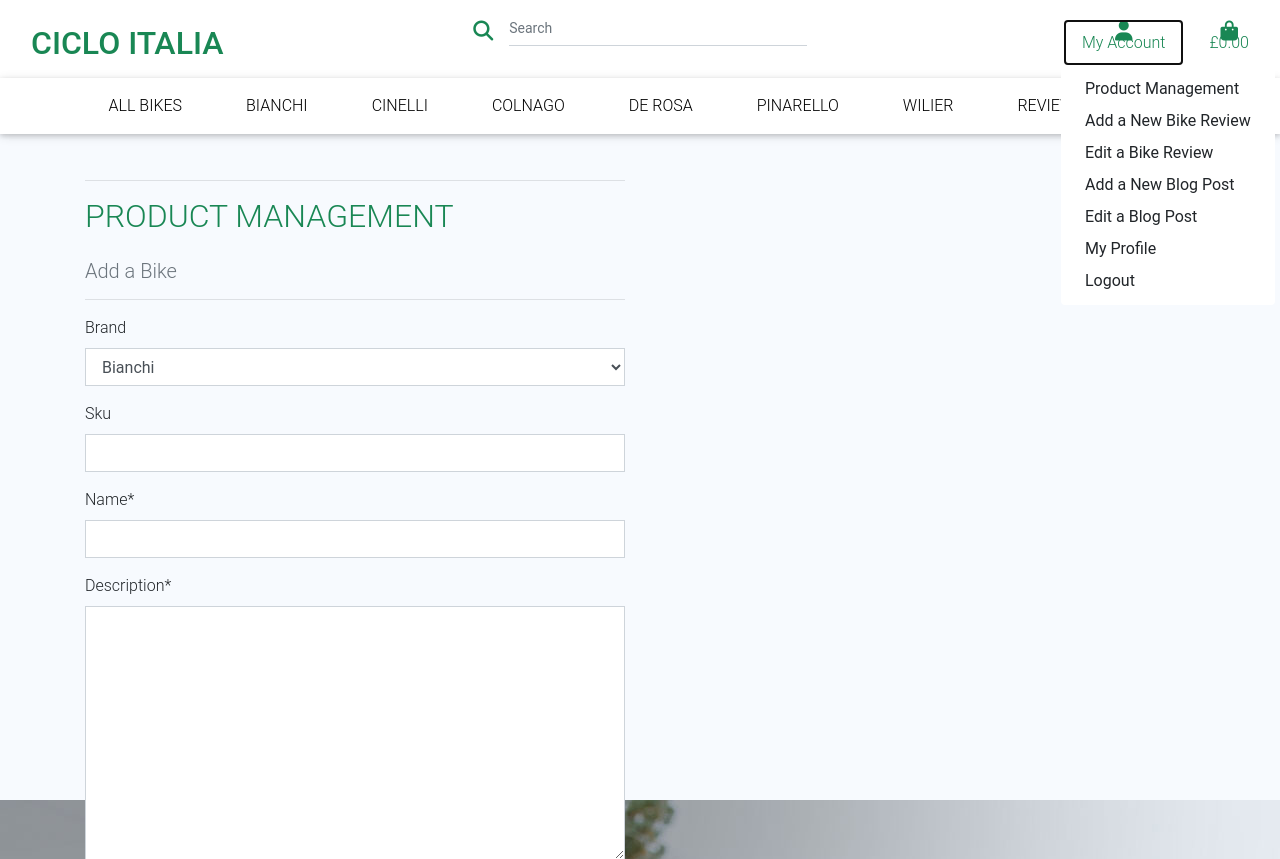
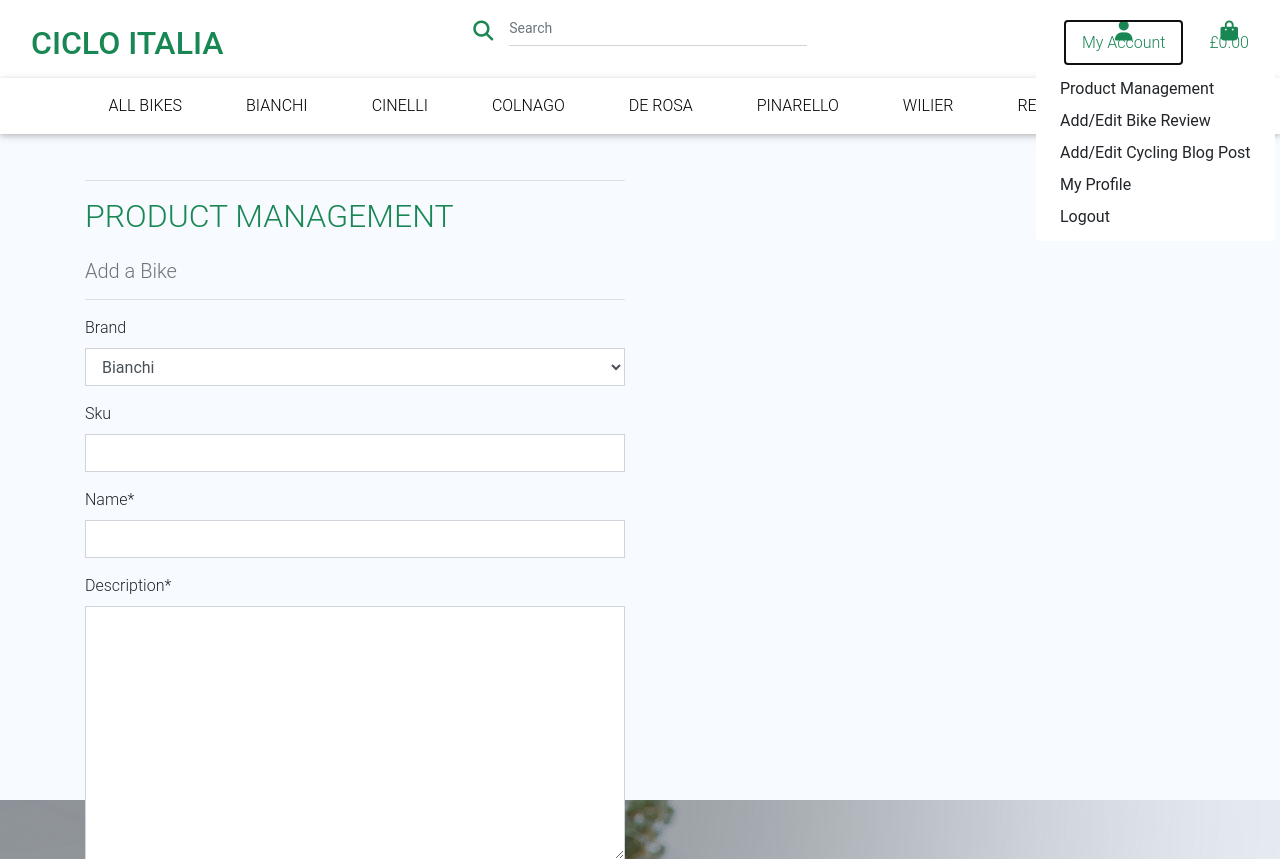
Before and after one commit to sruss07/MS04-Ciclo-Italia, a Django app: page /bikes/add/ in a window 1280 px wide, after a click on "My Account". Shown: the top 859 px of the page. Run offline with Django 3.2, Linux system fonts and the light colour scheme; the visitor is signed in with stand-in values (Sample User, id 1); data comes from the database, SQL or seed files in the repository; parts of the project's set-up code (start-up, migrations or seed data) failed here and were passed over; some libraries are stand-ins or nearby versions.

Commit message:
removed code that was causing NoReverseMtach error

```diff
--- a/templates/base.html
+++ b/templates/base.html
@@ -85,13 +85,9 @@
                             {% if request.user.is_authenticated %}
                             {% if request.user.is_superuser %}
                             <a href="{% url 'add_bike' %}" class="dropdown-item">Product Management</a>
-                            <a href="{% url 'review_new' %}" class="dropdown-item">Add a New Bike Review</a>
-                            <a href="{% url 'review_edit' %}"
-                            class="dropdown-item">Edit a Bike Review</a>
+                            <a href="{% url 'review_new' %}" class="dropdown-item">Add/Edit Bike Review</a>
                             <a href="{% url 'blog_new' %}"
-                            class="dropdown-item">Add a New Blog Post</a>
-                            <a href="{% url 'blog_edit' %}"
-                            class="dropdown-item">Edit a Blog Post</a>
+                            class="dropdown-item">Add/Edit Cycling Blog Post</a>
                             {% endif %}
 
                             <a href="{% url 'profile' %}" class="dropdown-item">My Profile</a>
```
